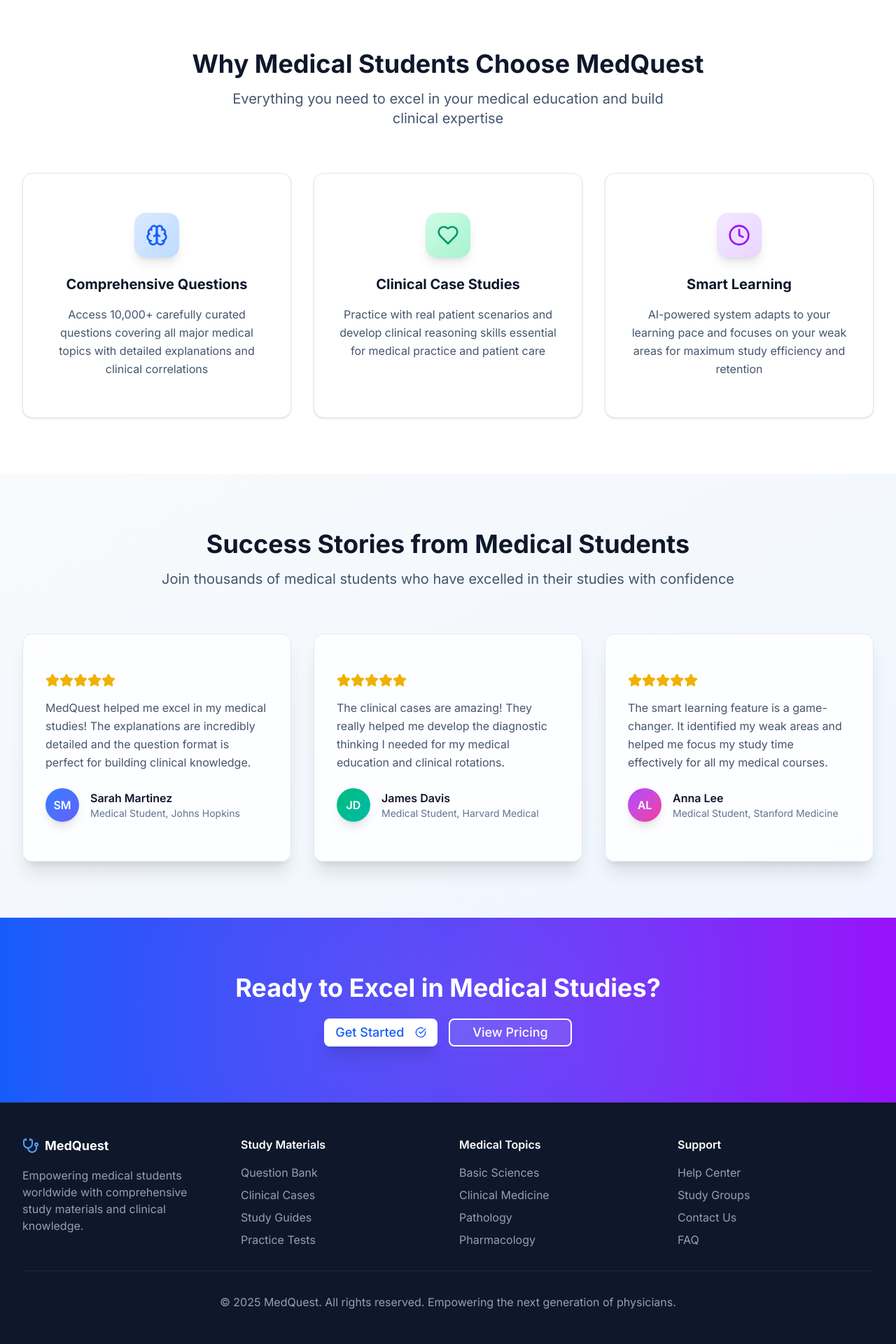
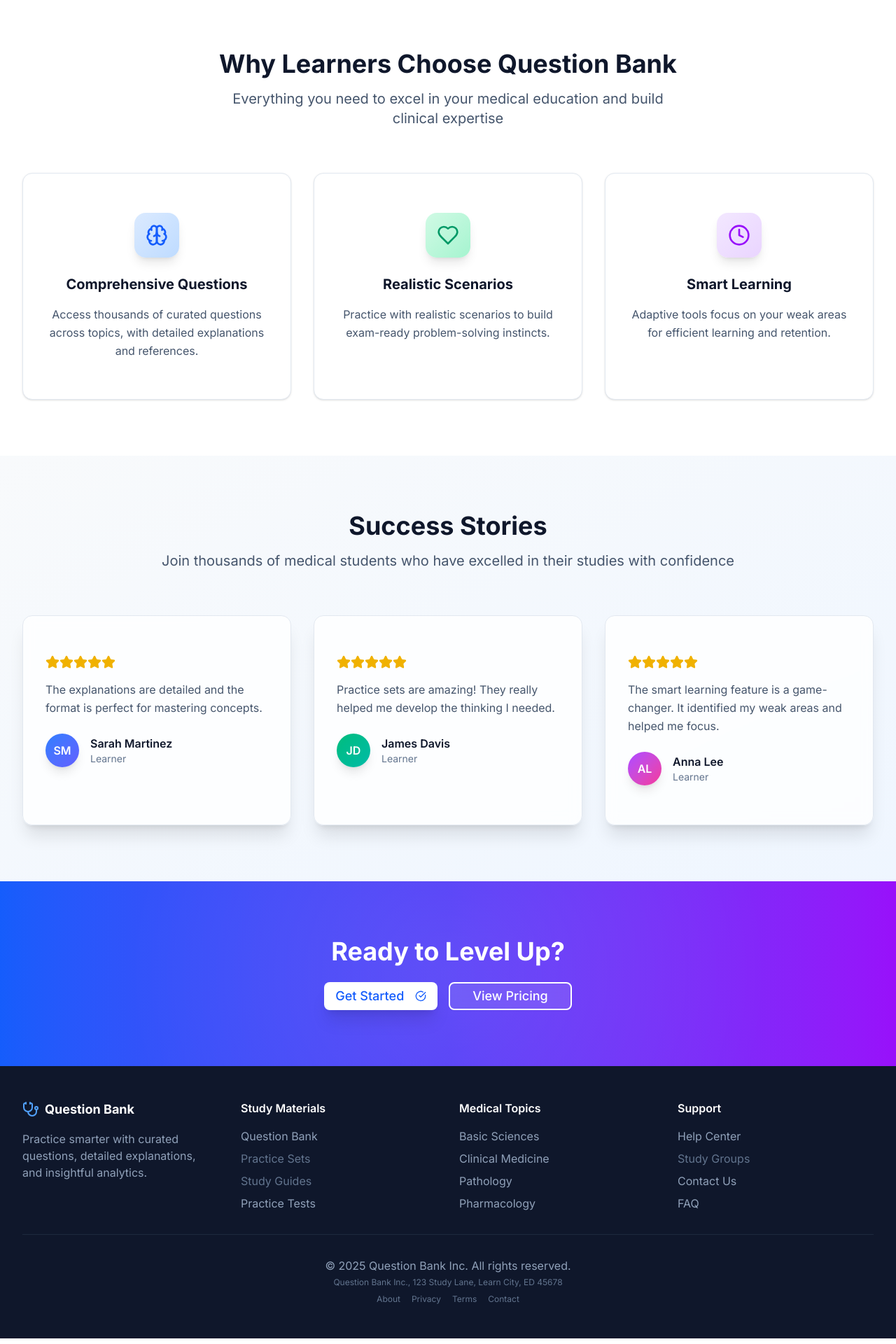
Before and after one commit to InshiyaRavat/question-bank, a Next.js app: page / in a window 1280 px wide. Shown: the part 684-2604 px from the top of the page at 70% size. Built offline with nearby package versions, Linux system fonts and the light colour scheme; no server answers.

Commit message:
updated footer

```diff
--- a/src/app/layout.js
+++ b/src/app/layout.js
@@ -11,8 +11,8 @@
 const inter = Inter({ subsets: ["latin"] });
 
 export const metadata = {
-  title: "Create Next App",
-  description: "Generated by create next app",
+  title: "Question Bank",
+  description: "Practice questions, test mode, analytics, and study tools.",
 };
 
 export default function RootLayout({ children }) {
--- a/src/app/page.js
+++ b/src/app/page.js
@@ -11,7 +11,7 @@
       <header className="border-b border-slate-200 bg-white/95 backdrop-blur supports-[backdrop-filter]:bg-white/60 sticky top-0 z-50 shadow-sm">
         <div className="container mx-auto px-4 sm:px-6 lg:px-8">
           <div className="flex items-center justify-between h-16">
-            <DynamicLogo fallbackText="MedQuest" size="md" showText={true} className="text-slate-900" />
+            <DynamicLogo fallbackText="Question Bank" size="md" showText={true} className="text-slate-900" />
             <Link href="/sign-in">
               <Button className="bg-gradient-to-r from-blue-600 to-blue-700 hover:from-blue-700 hover:to-blue-800 text-white shadow-lg cursor-pointer">
                 Start Studying
@@ -29,9 +29,7 @@
           <div className="max-w-4xl mx-auto text-center">
             <h1 className="text-4xl md:text-6xl lg:text-7xl font-bold text-slate-900 mb-6 leading-tight">
               Master Your{" "}
-              <span className="bg-gradient-to-r from-blue-600 via-indigo-600 to-purple-600 bg-clip-text text-transparent">
-                Medical Studies
-              </span>
+              <span className="bg-gradient-to-r from-blue-600 via-indigo-600 to-purple-600 bg-clip-text text-transparent">Exam Preparation</span>
             </h1>
             <p className="text-xl md:text-2xl text-slate-600 mb-8 max-w-3xl mx-auto leading-relaxed">
               Comprehensive question bank designed for medical students to excel in their studies and build clinical
@@ -63,7 +61,7 @@
       <section className="py-20 bg-white">
         <div className="container mx-auto px-4 sm:px-6 lg:px-8">
           <div className="text-center mb-16">
-            <h2 className="text-3xl md:text-4xl font-bold text-slate-900 mb-4">Why Medical Students Choose MedQuest</h2>
+            <h2 className="text-3xl md:text-4xl font-bold text-slate-900 mb-4">Why Learners Choose Question Bank</h2>
             <p className="text-xl text-slate-600 max-w-2xl mx-auto">
               Everything you need to excel in your medical education and build clinical expertise
             </p>
@@ -75,10 +73,7 @@
                   <Brain className="h-8 w-8 text-blue-600" />
                 </div>
                 <h3 className="text-xl font-bold text-slate-900 mb-4">Comprehensive Questions</h3>
-                <p className="text-slate-600 leading-relaxed">
-                  Access 10,000+ carefully curated questions covering all major medical topics with detailed
-                  explanations and clinical correlations
-                </p>
+                <p className="text-slate-600 leading-relaxed">Access thousands of curated questions across topics, with detailed explanations and references.</p>
               </CardContent>
             </Card>
             <Card className="border-slate-200 hover:shadow-2xl transition-all duration-500 hover:-translate-y-2 bg-white">
@@ -86,11 +81,8 @@
                 <div className="bg-gradient-to-br from-emerald-100 to-emerald-200 w-16 h-16 rounded-2xl flex items-center justify-center mx-auto mb-6 shadow-lg">
                   <Heart className="h-8 w-8 text-emerald-600" />
                 </div>
-                <h3 className="text-xl font-bold text-slate-900 mb-4">Clinical Case Studies</h3>
-                <p className="text-slate-600 leading-relaxed">
-                  Practice with real patient scenarios and develop clinical reasoning skills essential for medical
-                  practice and patient care
-                </p>
+                <h3 className="text-xl font-bold text-slate-900 mb-4">Realistic Scenarios</h3>
+                <p className="text-slate-600 leading-relaxed">Practice with realistic scenarios to build exam-ready problem-solving instincts.</p>
               </CardContent>
             </Card>
             <Card className="border-slate-200 hover:shadow-2xl transition-all duration-500 hover:-translate-y-2 bg-white">
@@ -99,10 +91,7 @@
                   <Clock className="h-8 w-8 text-purple-600" />
                 </div>
                 <h3 className="text-xl font-bold text-slate-900 mb-4">Smart Learning</h3>
-                <p className="text-slate-600 leading-relaxed">
-                  AI-powered system adapts to your learning pace and focuses on your weak areas for maximum study
-                  efficiency and retention
-                </p>
+                <p className="text-slate-600 leading-relaxed">Adaptive tools focus on your weak areas for efficient learning and retention.</p>
               </CardContent>
             </Card>
           </div>
@@ -113,9 +102,7 @@
       <section className="py-20 bg-gradient-to-br from-slate-50 to-blue-50">
         <div className="container mx-auto px-4 sm:px-6 lg:px-8">
           <div className="text-center mb-16">
-            <h2 className="text-3xl md:text-4xl font-bold text-slate-900 mb-4">
-              Success Stories from Medical Students
-            </h2>
+            <h2 className="text-3xl md:text-4xl font-bold text-slate-900 mb-4">Success Stories</h2>
             <p className="text-xl text-slate-600">
               Join thousands of medical students who have excelled in their studies with confidence
             </p>
@@ -128,17 +115,14 @@
                     <Star key={i} className="h-5 w-5 text-yellow-500 fill-current" />
                   ))}
                 </div>
-                <p className="text-slate-600 mb-6 leading-relaxed">
-                  MedQuest helped me excel in my medical studies! The explanations are incredibly detailed and the
-                  question format is perfect for building clinical knowledge.
-                </p>
+                <p className="text-slate-600 mb-6 leading-relaxed">The explanations are detailed and the format is perfect for mastering concepts.</p>
                 <div className="flex items-center">
                   <div className="w-12 h-12 bg-gradient-to-br from-blue-500 to-indigo-500 rounded-full flex items-center justify-center mr-4 shadow-lg">
                     <span className="text-white font-semibold">SM</span>
                   </div>
                   <div>
                     <p className="font-semibold text-slate-900">Sarah Martinez</p>
-                    <p className="text-sm text-slate-500">Medical Student, Johns Hopkins</p>
+                    <p className="text-sm text-slate-500">Learner</p>
                   </div>
                 </div>
               </CardContent>
@@ -150,17 +134,14 @@
                     <Star key={i} className="h-5 w-5 text-yellow-500 fill-current" />
                   ))}
                 </div>
-                <p className="text-slate-600 mb-6 leading-relaxed">
-                  The clinical cases are amazing! They really helped me develop the diagnostic thinking I needed for my
-                  medical education and clinical rotations.
-                </p>
+                <p className="text-slate-600 mb-6 leading-relaxed">Practice sets are amazing! They really helped me develop the thinking I needed.</p>
                 <div className="flex items-center">
                   <div className="w-12 h-12 bg-gradient-to-br from-emerald-500 to-teal-500 rounded-full flex items-center justify-center mr-4 shadow-lg">
                     <span className="text-white font-semibold">JD</span>
                   </div>
                   <div>
                     <p className="font-semibold text-slate-900">James Davis</p>
-                    <p className="text-sm text-slate-500">Medical Student, Harvard Medical</p>
+                    <p className="text-sm text-slate-500">Learner</p>
                   </div>
                 </div>
               </CardContent>
@@ -172,17 +153,14 @@
                     <Star key={i} className="h-5 w-5 text-yellow-500 fill-current" />
                   ))}
                 </div>
-                <p className="text-slate-600 mb-6 leading-relaxed">
-                  The smart learning feature is a game-changer. It identified my weak areas and helped me focus my study
-                  time effectively for all my medical courses.
-                </p>
+                <p className="text-slate-600 mb-6 leading-relaxed">The smart learning feature is a game-changer. It identified my weak areas and helped me focus.</p>
                 <div className="flex items-center">
                   <div className="w-12 h-12 bg-gradient-to-br from-purple-500 to-pink-500 rounded-full flex items-center justify-center mr-4 shadow-lg">
                     <span className="text-white font-semibold">AL</span>
                   </div>
                   <div>
                     <p className="font-semibold text-slate-900">Anna Lee</p>
-                    <p className="text-sm text-slate-500">Medical Student, Stanford Medicine</p>
+                    <p className="text-sm text-slate-500">Learner</p>
                   </div>
                 </div>
               </CardContent>
@@ -196,7 +174,7 @@
         <div className="absolute inset-0 bg-[radial-gradient(circle_at_50%_50%,rgba(255,255,255,0.1),transparent_70%)]"></div>
         <div className="container mx-auto px-4 sm:px-6 lg:px-8 relative">
           <div className="max-w-4xl mx-auto text-center">
-            <h2 className="text-3xl md:text-4xl font-bold text-white mb-6">Ready to Excel in Medical Studies?</h2>
+            <h2 className="text-3xl md:text-4xl font-bold text-white mb-6">Ready to Level Up?</h2>
             {/* <p className="text-xl text-white/90 mb-8 max-w-2xl mx-auto">
                             Join over 50,000 medical students who are already advancing their medical knowledge with MedQuest
                         </p> */}
@@ -231,34 +209,26 @@
             <div>
               <div className="flex items-center space-x-2 mb-4">
                 <Stethoscope className="h-6 w-6 text-blue-400" />
-                <span className="text-lg font-bold text-white">MedQuest</span>
+                <span className="text-lg font-bold text-white">Question Bank</span>
               </div>
-              <p className="text-slate-400">
-                Empowering medical students worldwide with comprehensive study materials and clinical knowledge.
-              </p>
+              <p className="text-slate-400">Practice smarter with curated questions, detailed explanations, and insightful analytics.</p>
             </div>
             <div>
               <h3 className="font-semibold text-white mb-4">Study Materials</h3>
               <ul className="space-y-2">
                 <li>
-                  <a href="#" className="text-slate-400 hover:text-blue-400 transition-colors">
+                  <a href="/questions" className="text-slate-400 hover:text-blue-400 transition-colors">
                     Question Bank
                   </a>
                 </li>
                 <li>
-                  <a href="#" className="text-slate-400 hover:text-blue-400 transition-colors">
-                    Clinical Cases
-                  </a>
+                  <span className="text-slate-500">Practice Sets</span>
                 </li>
                 <li>
-                  <a href="#" className="text-slate-400 hover:text-blue-400 transition-colors">
-                    Study Guides
-                  </a>
+                  <span className="text-slate-500">Study Guides</span>
                 </li>
                 <li>
-                  <a href="#" className="text-slate-400 hover:text-blue-400 transition-colors">
-                    Practice Tests
-                  </a>
+                  <a href="/questions?type=timed" className="text-slate-400 hover:text-blue-400 transition-colors">Practice Tests</a>
                 </li>
               </ul>
             </div>
@@ -291,32 +261,29 @@
               <h3 className="font-semibold text-white mb-4">Support</h3>
               <ul className="space-y-2">
                 <li>
-                  <a href="#" className="text-slate-400 hover:text-blue-400 transition-colors">
-                    Help Center
-                  </a>
+                  <a href="/help" className="text-slate-400 hover:text-blue-400 transition-colors">Help Center</a>
                 </li>
                 <li>
-                  <a href="#" className="text-slate-400 hover:text-blue-400 transition-colors">
-                    Study Groups
-                  </a>
+                  <span className="text-slate-500">Study Groups</span>
                 </li>
                 <li>
-                  <a href="#" className="text-slate-400 hover:text-blue-400 transition-colors">
-                    Contact Us
-                  </a>
+                  <a href="/contact" className="text-slate-400 hover:text-blue-400 transition-colors">Contact Us</a>
                 </li>
                 <li>
-                  <a href="#" className="text-slate-400 hover:text-blue-400 transition-colors">
-                    FAQ
-                  </a>
+                  <a href="/help#faq" className="text-slate-400 hover:text-blue-400 transition-colors">FAQ</a>
                 </li>
               </ul>
             </div>
           </div>
           <div className="border-t border-slate-800 mt-8 pt-8 text-center">
-            <p className="text-slate-400">
-              © 2025 MedQuest. All rights reserved. Empowering the next generation of physicians.
-            </p>
+            <p className="text-slate-400">© 2025 Question Bank Inc. All rights reserved.</p>
+            <p className="text-slate-500 text-xs mt-1">Question Bank Inc., 123 Study Lane, Learn City, ED 45678</p>
+            <div className="mt-2 text-xs text-slate-500 space-x-4">
+              <a href="/about" className="hover:text-blue-400">About</a>
+              <a href="/privacy" className="hover:text-blue-400">Privacy</a>
+              <a href="/terms" className="hover:text-blue-400">Terms</a>
+              <a href="/contact" className="hover:text-blue-400">Contact</a>
+            </div>
           </div>
         </div>
       </footer>
```
